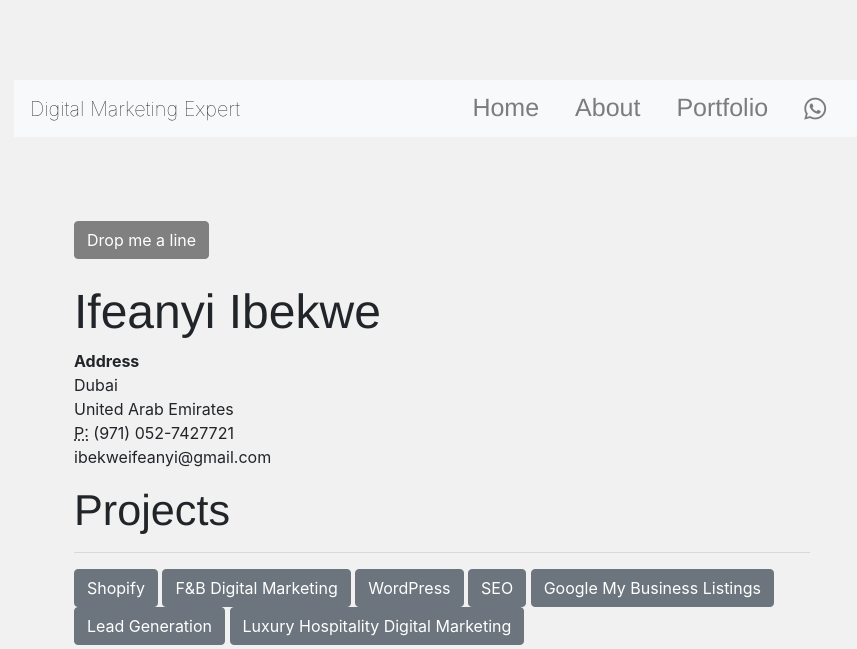
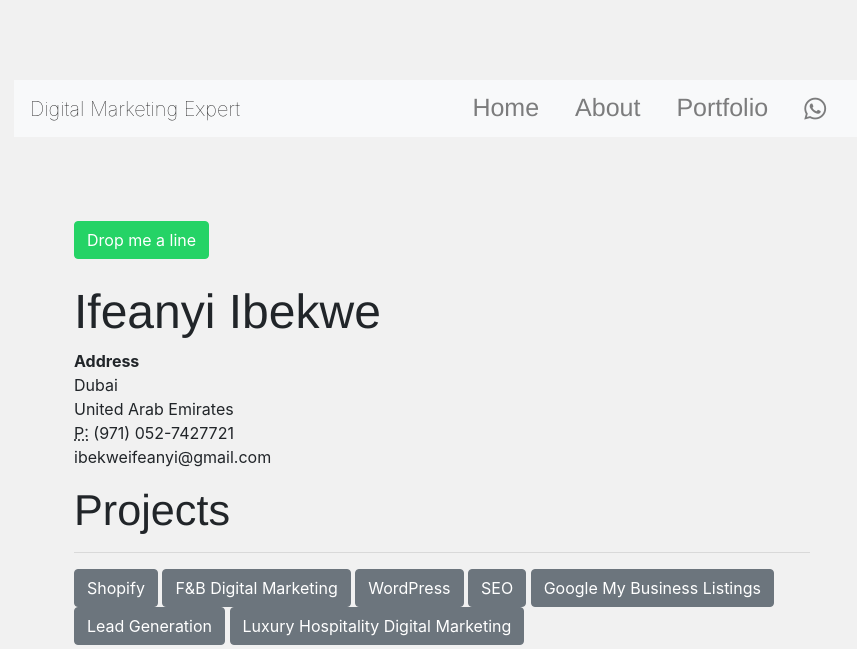
Before and after one commit to IfeanyiIbekwe/ifeanyiibekwe.github.io, a Jekyll site: the page built from portfolio/index.html, in a window 1280 px wide. Shown: the top 649 px of the page, without its empty margins (198-1055 px from the left). Built offline with Jekyll 4.4.1, drawn with Linux system fonts in a browser that asks for light colours; grey boxes are pictures that could not be loaded.

Commit message:
Update index.html

```diff
--- a/portfolio/index.html
+++ b/portfolio/index.html
@@ -120,6 +120,18 @@ a[title="Drop me a line on WhatsApp"]:hover .whatsapp-icon {
     margin-bottom: 5px;
 }
 
+	    /* Styling for the "Drop me a line" button */
+.btn[title="Drop me a line on WhatsApp"] {
+    background-color: #25D366 !important; /* WhatsApp green */
+    border-color: #25D366 !important;
+    transition: transform 0.3s ease, background-color 0.3s ease, border-color 0.3s ease;
+}
+
+.btn[title="Drop me a line on WhatsApp"]:hover {
+    transform: scale(1.05); /* Slightly enlarge button on hover */
+    background-color: #b2e5b9 !important; /* Light green on hover */
+    border-color: #b2e5b9 !important;     /* Light green border on hover */
+}
     </style>
 
 <!DOCTYPE html>
```
